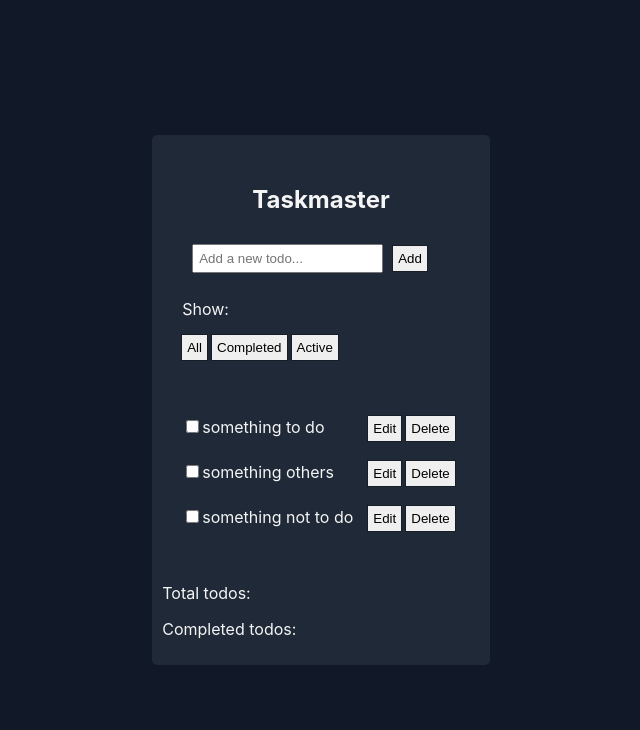
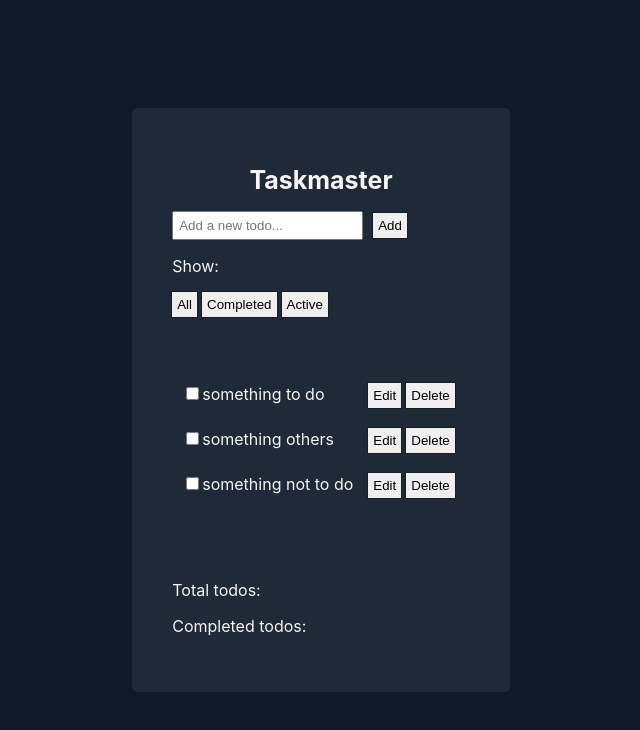
Before and after one commit to angemariya/Typescript, a React (Create React App) app in the folder Project4-React/my-app/: page / in a window 1280 px wide. Shown: the top 730 px of the page, without its empty margins (319-959 px from the left). Built offline with nearby package versions, Linux system fonts and the light colour scheme.

Commit message:
lesson 5 - style

```diff
--- a/Project4-React/my-app/src/components/App/App.scss
+++ b/Project4-React/my-app/src/components/App/App.scss
@@ -11,4 +11,5 @@
 .wrapper {
   background-color: #1F2937;
   border-radius: 5px;
+  padding: 20px;
 }
--- a/Project4-React/my-app/src/components/Button/index.tsx
+++ b/Project4-React/my-app/src/components/Button/index.tsx
@@ -1,7 +1,17 @@
 import styles from './styles.module.scss';
+type ButtonType = "delete" | "primary";
 
-export const Button = (props: {buttonText: string}) => (
-    <button className={styles.button}>
-        {props.buttonText}
-    </button>
-)
+export const Button = (props: {buttonText: string, type?: ButtonType}) => {
+
+    const classes: string[] = [
+        styles.button,
+        (props.type === "delete" && styles.delete),
+        (props.type === "primary" && styles.primary)
+    ].filter(Boolean) as string[];
+
+    return (
+        <button className={classes.join(" ")}>
+            {props.buttonText}
+        </button>
+    );
+}
--- a/Project4-React/my-app/src/components/Button/styles.module.scss
+++ b/Project4-React/my-app/src/components/Button/styles.module.scss
@@ -11,7 +11,12 @@
         border: none;
     }
 
-    &:hover .delete {
+    &.delete:hover  {
         background-color: rgba(209, 13, 13, 0.3);
     }
+
+    &.primary:hover {
+        background-color: rgba(34, 229, 64, 0.3);;
+    }
+
 }
--- a/Project4-React/my-app/src/components/Counter/styles.module.scss
+++ b/Project4-React/my-app/src/components/Counter/styles.module.scss
@@ -1,3 +1,4 @@
 .wrapper {
     color: whitesmoke;
+    padding: 20px;
 }
--- a/Project4-React/my-app/src/components/Form/index.tsx
+++ b/Project4-React/my-app/src/components/Form/index.tsx
@@ -4,7 +4,7 @@ import styles from './styles.module.scss'
 
 export const Form = () => (
     <form className={styles.form} action="">
-      <h2 className={styles.title}>Taskmaster</h2>
+      <h1 className={styles.title}>Taskmaster</h1>
       <input className={styles.textInput} type="text" placeholder="Add a new todo... " />
       <Button buttonText="Add" />
       <p>Show: </p>
--- a/Project4-React/my-app/src/components/Form/styles.module.scss
+++ b/Project4-React/my-app/src/components/Form/styles.module.scss
@@ -5,10 +5,11 @@
 }
 
 .textInput {
-    margin: 10px;
+    margin-right: 10px;
     padding: 5px;
 }
 
 .title {
     text-align: center;
+    font-size: 25px;
 }
--- a/Project4-React/my-app/src/components/ListItem/index.tsx
+++ b/Project4-React/my-app/src/components/ListItem/index.tsx
@@ -16,8 +16,8 @@ export const ListItem = (props: TodoItem) => {
       </label>
 
       <div className={styles.buttonWrapper}>
-        <Button buttonText="Edit" />
-        <Button buttonText="Delete" />
+        <Button type="primary" buttonText="Edit" />
+        <Button type="delete" buttonText="Delete" />
       </div>
     </li>
   );
--- a/Project4-React/my-app/src/components/ListItem/styles.module.scss
+++ b/Project4-React/my-app/src/components/ListItem/styles.module.scss
@@ -1,5 +1,6 @@
 .listItem {
     display: flex;
+    align-items: baseline;
     list-style: none;
     padding: 10px;
     align-items: baseline;
--- a/Project4-React/my-app/src/index.css
+++ b/Project4-React/my-app/src/index.scss
@@ -1,3 +1,7 @@
+* {
+  box-sizing: border-box;
+}
+
 body {
   margin: 0;
   font-family: -apple-system, BlinkMacSystemFont, 'Segoe UI', 'Roboto', 'Oxygen',
--- a/Project4-React/my-app/src/index.tsx
+++ b/Project4-React/my-app/src/index.tsx
@@ -1,6 +1,6 @@
 import React from 'react';
 import ReactDOM from 'react-dom/client';
-import './index.css';
+import './index.scss';
 import App from './components/App';
 import { state } from './state';
 
```
